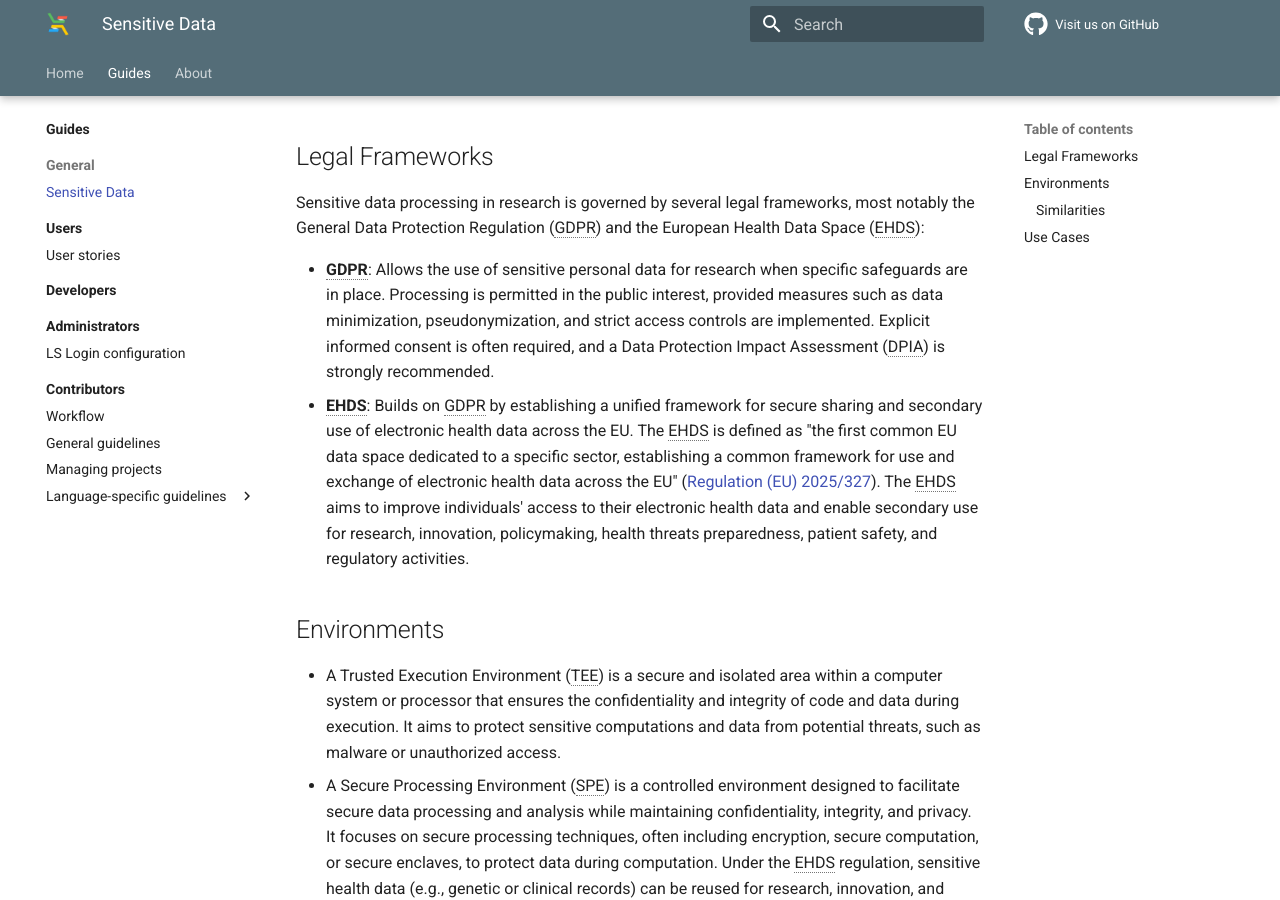
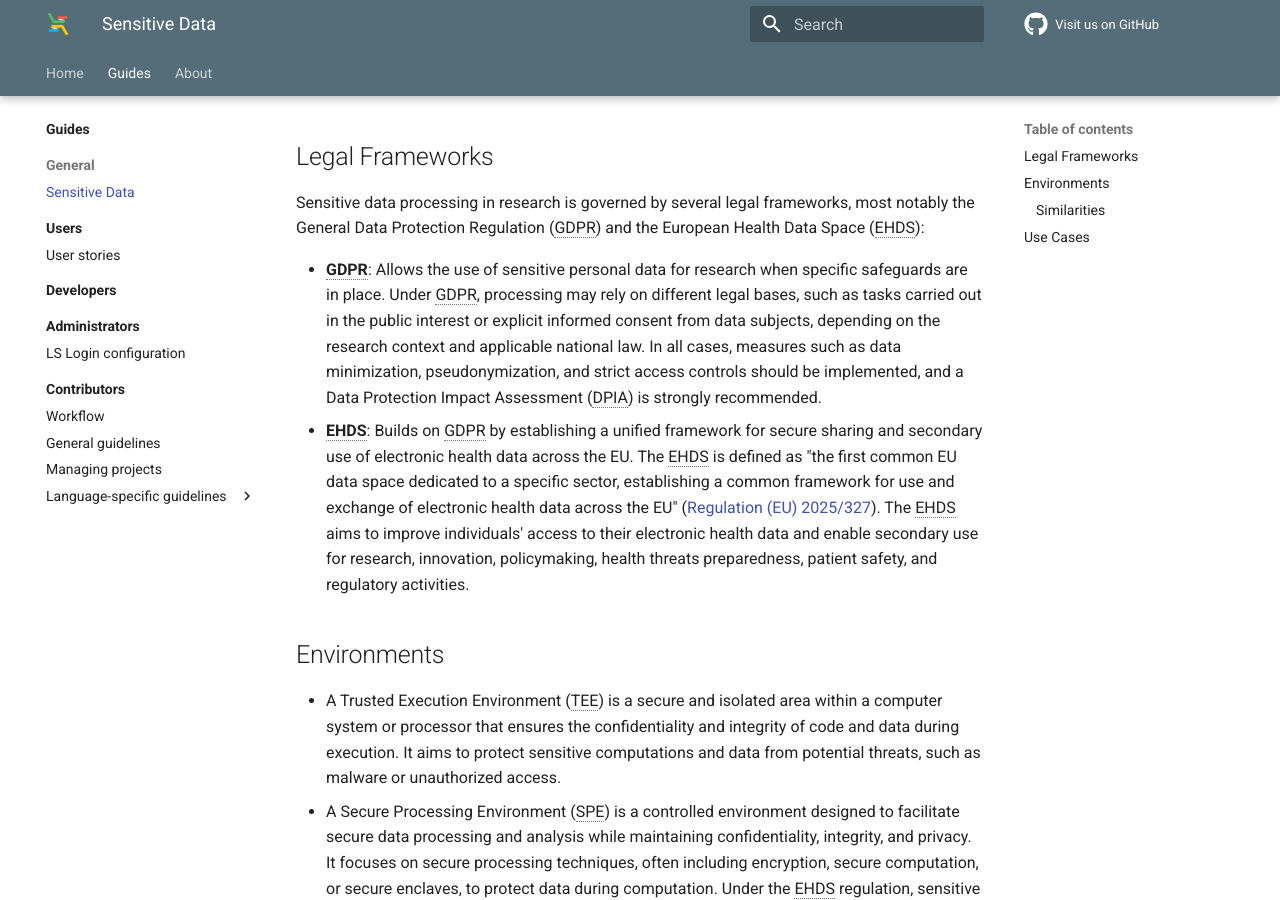
Before and after one commit to elixir-cloud-aai/elixir-cloud-aai.github.io, an MkDocs documentation site: the page built from docs/guides/guide-info/sensitive_data.md, in a window 1280 px wide and 900 px high, scrolled down 329 px. Built offline with MkDocs 1.6.1 and Material for MkDocs 9.7.7, drawn with Linux system fonts in a browser that asks for light colours; comment, search, counter and statistics services are not loaded.

Commit message:
Update docs/guides/guide-info/sensitive_data.md
Co-authored-by: Copilot <175728472+Copilot@users.noreply.github.com>

```diff
--- a/docs/guides/guide-info/sensitive_data.md
+++ b/docs/guides/guide-info/sensitive_data.md
@@ -9,7 +9,7 @@ This page summarizes scenarios and requirements for handling sensitive data with
 
 Sensitive data processing in research is governed by several legal frameworks, most notably the General Data Protection Regulation (GDPR) and the European Health Data Space (EHDS):
 
-* **GDPR**: Allows the use of sensitive personal data for research when specific safeguards are in place. Processing is permitted in the public interest, provided measures such as data minimization, pseudonymization, and strict access controls are implemented. Explicit informed consent is often required, and a Data Protection Impact Assessment (DPIA) is strongly recommended.
+* **GDPR**: Allows the use of sensitive personal data for research when specific safeguards are in place. Under GDPR, processing may rely on different legal bases, such as tasks carried out in the public interest or explicit informed consent from data subjects, depending on the research context and applicable national law. In all cases, measures such as data minimization, pseudonymization, and strict access controls should be implemented, and a Data Protection Impact Assessment (DPIA) is strongly recommended.
 * **EHDS**: Builds on GDPR by establishing a unified framework for secure sharing and secondary use of electronic health data across the EU. The EHDS is defined as "the first common EU data space dedicated to a specific sector, establishing a common framework for use and exchange of electronic health data across the EU" ([Regulation (EU) 2025/327](eur-lex-ehds)). The EHDS aims to improve individuals' access to their electronic health data and enable secondary use for research, innovation, policymaking, health threats preparedness, patient safety, and regulatory activities.
 
 ## Environments
```
